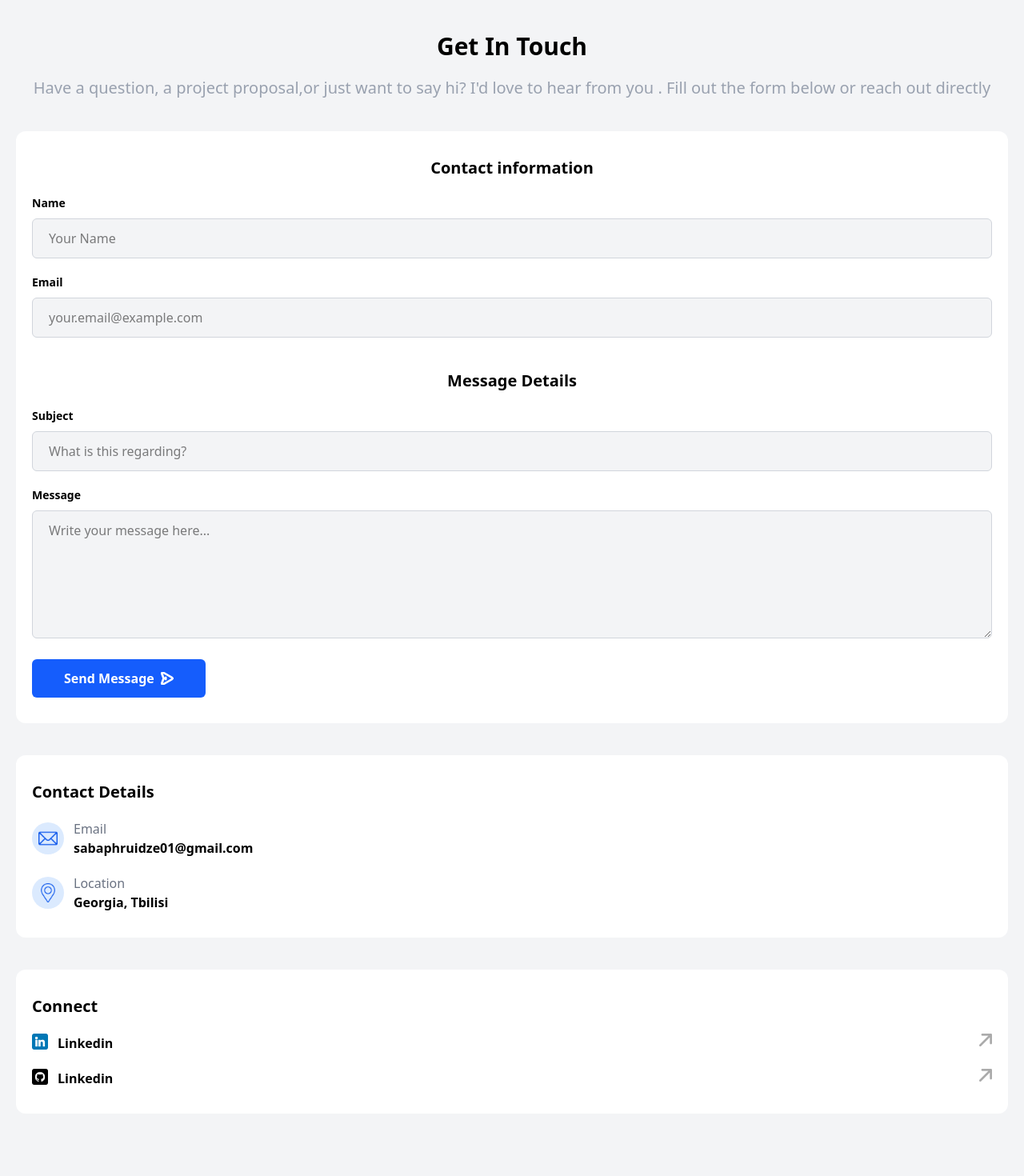
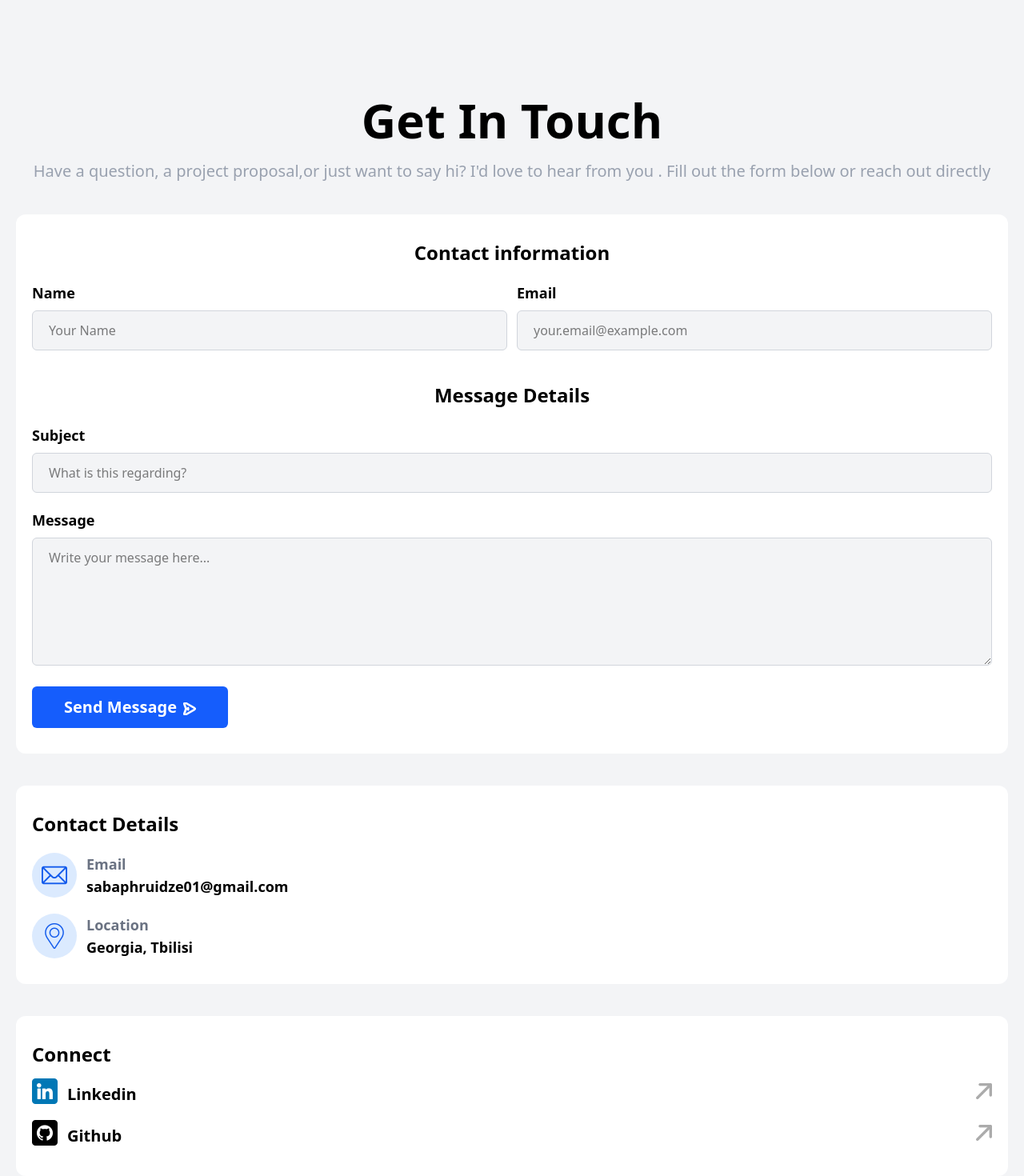
Before and after one commit to sabaPhruidze/portfolio, a React (Vite) app: page /contacts in a window 1280 px wide. Shown: the part 80-1550 px from the top of the page at 80% size. Built offline with nearby package versions, Linux system fonts and the light colour scheme; grey boxes are pictures that could not be loaded.

Commit message:
now made it correct for tablet and now I will start making contact page for desktop as well

```diff
--- a/src/components/contact/Connect.tsx
+++ b/src/components/contact/Connect.tsx
@@ -9,6 +9,7 @@ const Connect = () => {
       ariaLabelForA: "My linkedin Page",
       img: linkedin,
       alt: "Linkedin icon",
+      name: "Linkedin",
     },
     {
       id: 2,
@@ -16,11 +17,12 @@ const Connect = () => {
       ariaLabelForA: "my Github Page",
       img: github,
       alt: "Github icon",
+      name: "Github",
     },
   ];
   return (
     <section className="bg-white rounded-xl px-5 py-8 mt-10">
-      <h2 className="font-bold text-xl">Connect</h2>
+      <h2 className="font-bold text-xl md:text-2xl">Connect</h2>
       {DATA.map((item) => (
         <div className="flex flex-row" key={item.id}>
           <a
@@ -31,13 +33,17 @@ const Connect = () => {
             className="w-full flex flex-row justify-between mt-5"
           >
             <div className="flex flex-row gap-3">
-              <img src={item.img} alt={item.alt} className="w-5 h-5" />
-              <p className="font-semibold">Linkedin</p>
+              <img
+                src={item.img}
+                alt={item.alt}
+                className="w-6 h-6 -translate-y-1 md:w-8 md:h-8  md:-translate-y-1.5"
+              />
+              <p className="font-semibold md:text-xl">{item.name}</p>
             </div>
             <img
               src={rigthTop}
               alt="right upper arrow image"
-              className="w-4 h-4"
+              className="w-4 h-4 md:w-5 md:h-5"
             />
           </a>
         </div>
--- a/src/components/contact/ContactDetails.tsx
+++ b/src/components/contact/ContactDetails.tsx
@@ -4,16 +4,20 @@ import pin from "../../assets/contact/pin.png";
 const ContactDetails = () => {
   return (
     <section className="bg-white rounded-xl px-5 py-8 mt-10">
-      <h2 className="font-bold text-xl">Contact Details</h2>
+      <h2 className="font-bold text-xl md:text-2xl ">Contact Details</h2>
       <address className="not-italic">
         <div className="flex flex-row items-center gap-3 mt-5">
-          <div className="w-10 h-10 bg-blue-100 flex justify-center items-center rounded-full">
-            <img src={email} alt="email icon" className="w-6 h-6" />
+          <div className="w-10 h-10 md:w-14 md:h-14 bg-blue-100 flex justify-center items-center rounded-full">
+            <img
+              src={email}
+              alt="email icon"
+              className="w-6 h-6 md:w-8 md:h-8"
+            />
           </div>
           <div className="flex flex-col">
-            <h3 className="text-gray-500">Email</h3>
+            <h3 className="text-gray-500 md:text-lg md:font-semibold">Email</h3>
             <a
-              className="font-bold hover:underline"
+              className="font-bold hover:underline md:text-lg"
               href="mailto:sabaphruidze01@gmail.com"
               aria-label="Send me the email by clicking here"
             >
@@ -22,13 +26,15 @@ const ContactDetails = () => {
           </div>
         </div>
         <div className="flex flex-row items-center gap-3 mt-5">
-          <div className="w-10 h-10 bg-blue-100 flex justify-center items-center rounded-full">
-            <img src={pin} alt="email icon" className="w-6 h-6" />
+          <div className="w-10 h-10 md:w-14 md:h-14 bg-blue-100 flex justify-center items-center rounded-full">
+            <img src={pin} alt="email icon" className="w-6 h-6 md:w-8 md:h-8" />
           </div>
           <div className="flex flex-col">
-            <h3 className="text-gray-500">Location</h3>
+            <h3 className="text-gray-500 md:text-lg md:font-semibold">
+              Location
+            </h3>
             <a
-              className="font-bold hover:underline"
+              className="font-bold hover:underline md:text-lg"
               href="https://www.google.com/maps/place/%E1%83%97%E1%83%91%E1%83%98%E1%83%9A%E1%83%98%E1%83%A1%E1%83%98/@41.6387676,44.7176433,9.5z/data=!4m6!3m5!1s0x40440cd7e64f626b:0x61d084ede2576ea3!8m2!3d41.6938026!4d44.8015168!16zL20vMGJtNGo?entry=ttu&g_ep=EgoyMDI2MDEwNy4wIKXMDSoASAFQAw%3D%3D"
               rel="noopener noreferrer"
               target="_blank"
--- a/src/components/contact/GetInTouch.tsx
+++ b/src/components/contact/GetInTouch.tsx
@@ -1,7 +1,9 @@
 const GetInTouch = () => {
   return (
     <div className="text-center">
-      <h1 className="font-bold text-3xl">Get In Touch</h1>
+      <h1 className="font-bold text-3xl md:text-6xl md:font-semibold md:mt-20">
+        Get In Touch
+      </h1>
       <p className="mt-5 text-gray-400 text-xl">
         Have a question, a project proposal,or just want to say hi? I'd love to
         hear from you . Fill out the form below or reach out directly
--- a/src/components/contact/InputBox.tsx
+++ b/src/components/contact/InputBox.tsx
@@ -40,8 +40,9 @@ const InputBox = () => {
     console.log(data);
     reset();
   };
-  const legendClass = "text-center font-bold text-xl";
-  const labelClass = "font-bold text-sm inline-block mt-5 cursor-pointer";
+  const legendClass = "text-center font-bold text-xl md:text-2xl ";
+  const labelClass =
+    "font-bold text-sm inline-block mt-5 cursor-pointer md:font-semibold md:text-lg";
   const inputClass =
     "w-full py-3 border border-gray-300 mt-2 rounded-md px-5 outline-none bg-gray-100";
   const errorClass = "mt-1 text-red-500";
@@ -51,6 +52,8 @@ const InputBox = () => {
         {/* for better SEO */}
         <fieldset>
           <legend className={legendClass}>Contact information</legend>
+          <div className="flex flex-col md:flex-row gap-3">
+            <div id="name-container" className="flex-1">
               <label htmlFor="name" className={labelClass}>
                 Name
               </label>
@@ -62,7 +65,11 @@ const InputBox = () => {
                 className={inputClass}
                 placeholder="Your Name"
               />
-          {errors?.name && <p className={errorClass}>{errors.name.message}</p>}
+              {errors?.name && (
+                <p className={errorClass}>{errors.name.message}</p>
+              )}
+            </div>
+            <div id="email-container" className="flex-1">
               <label htmlFor="email" className={labelClass}>
                 Email
               </label>
@@ -77,6 +84,8 @@ const InputBox = () => {
               {errors?.email && (
                 <p className={errorClass}>{errors.email.message}</p>
               )}
+            </div>
+          </div>
         </fieldset>
         <fieldset>
           <legend className={`${legendClass} pt-10`}>Message Details</legend>
@@ -112,11 +121,11 @@ const InputBox = () => {
           type="submit"
           className="cursor-pointer px-10 py-3 bg-blue-600 text-white rounded-md mt-5 font-bold flex flex-row gap-2"
         >
-          <p className="">Send Message</p>
+          <p className="md:text-xl">Send Message</p>
           <img
             src={arrowRight}
             alt="right arrow icon"
-            className="w-4 h-4 translate-y-1"
+            className="w-4 h-4 translate-y-1 md:translate-y-2"
           />
         </button>
       </form>
```
Lines whose indentation alone changed are shown as unchanged.
